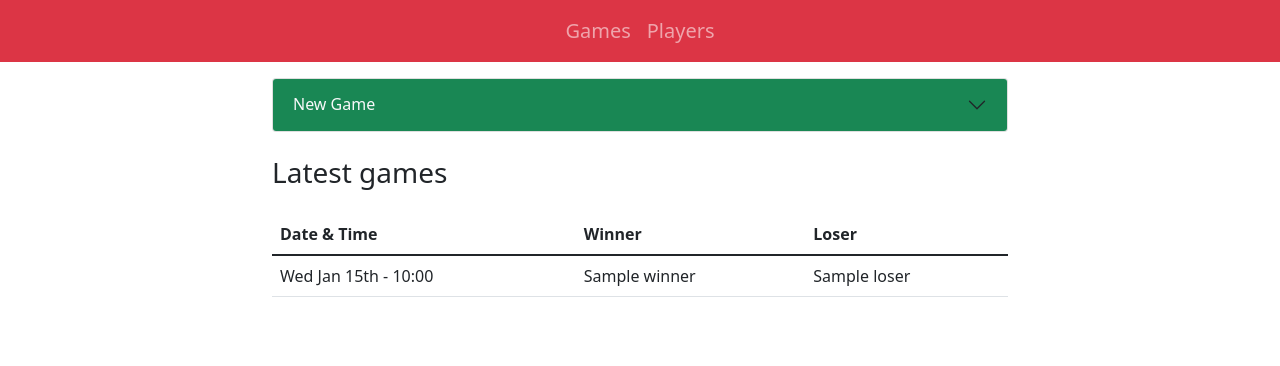
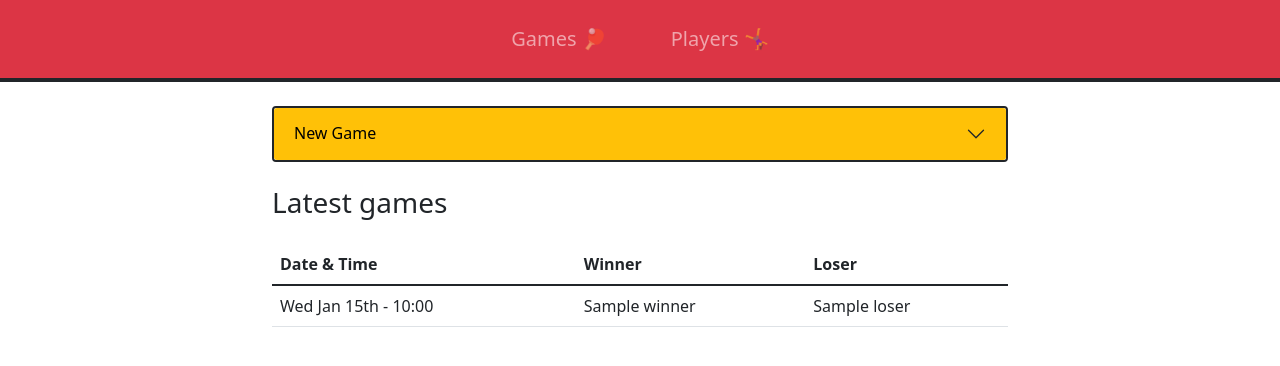
Before and after one commit to jimhoekstra/ping-pong-pals, a Django app: template elo/templates/elo/games.html in a window 1280 px wide. Shown: the top 366 px of the page. Run offline with Django 3.2, Linux system fonts and the light colour scheme; the template is opened without the code that fills it: most values are stand-ins (such as "Sample title", 1, 10 or a date in 2020); form fields are guessed from the names that the template uses.

Commit message:
small style updates

```diff
--- a/elo/static/elo/style.css
+++ b/elo/static/elo/style.css
@@ -5,3 +5,7 @@
 .nav-link {
     font-size: 20px;
 }
+
+.accordion-button {
+    color: rgb(0, 0, 0) !important;
+}
--- a/elo/templates/elo/games.html
+++ b/elo/templates/elo/games.html
@@ -3,9 +3,9 @@
 {% block content %}
 
 <div class="accordion" id="newGameAccordion">
-    <div class="accordion-item">
+    <div class="accordion-item border border-2 border-dark">
         <h2 class="accordion-header" id="headingOne">
-            <button class="accordion-button collapsed bg-success text-light" type="button" data-bs-toggle="collapse"
+            <button class="accordion-button collapsed bg-warning" type="button" data-bs-toggle="collapse"
                     data-bs-target="#newGameCollapse" aria-expanded="false" aria-controls="newGameCollapse">
                 New Game
             </button>
--- a/elo/templates/elo/navbar.html
+++ b/elo/templates/elo/navbar.html
@@ -1,4 +1,4 @@
-<nav class="navbar navbar-expand-lg navbar-dark bg-danger mb-3">
+<nav class="navbar navbar-expand-lg navbar-dark bg-danger mb-4 py-3 border-bottom border-dark border-4">
     <div class="container-fluid">
         <button class="navbar-toggler" type="button" data-bs-toggle="collapse" data-bs-target="#navbarSupportedContent"
                 aria-controls="navbarSupportedContent" aria-expanded="false" aria-label="Toggle Navigation">
@@ -6,13 +6,13 @@
         </button>
         <div class="collapse navbar-collapse" id="navbarSupportedContent">
             <ul class="navbar-nav me-auto mb-2 mb-lg-0 mx-auto">
-                <li class="nav-item">
+                <li class="nav-item mx-4">
                     <a class="nav-link{% if current_view == 'games' %} active{% endif %}" aria-current="page"
-                            href="{% url 'games' %}">Games</a>
+                            href="{% url 'games' %}">Games 🏓</a>
                 </li>
-                <li class="nav-item">
+                <li class="nav-item mx-4">
                     <a class="nav-link{% if current_view == 'players' %} active{% endif %}" aria-current="page"
-                            href="{% url 'players' %}">Players</a>
+                            href="{% url 'players' %}">Players 🤸‍♀️</a>
                 </li>
             </ul>
         </div>
--- a/elo/templates/elo/players.html
+++ b/elo/templates/elo/players.html
@@ -3,9 +3,9 @@
 {% block content %}
 
 <div class="accordion" id="newPlayerAccordion">
-    <div class="accordion-item">
+    <div class="accordion-item border border-2 border-dark">
         <h2 class="accordion-header" id="headingOne">
-            <button class="accordion-button collapsed bg-success text-light" type="button" data-bs-toggle="collapse"
+            <button class="accordion-button collapsed bg-warning" type="button" data-bs-toggle="collapse"
                     data-bs-target="#newPlayerCollapse" aria-expanded="false" aria-controls="newPlayerCollapse">
                 New Player
             </button>
--- a/scoreboard/settings.py
+++ b/scoreboard/settings.py
@@ -12,6 +12,7 @@ https://docs.djangoproject.com/en/4.0/ref/settings/
 
 from pathlib import Path
 import os
+import secrets
 
 
 # Build paths inside the project like this: BASE_DIR / 'subdir'.
@@ -22,7 +23,7 @@ BASE_DIR = Path(__file__).resolve().parent.parent
 # See https://docs.djangoproject.com/en/4.0/howto/deployment/checklist/
 
 # SECURITY WARNING: keep the secret key used in production secret!
-SECRET_KEY = os.environ['DJANGO_SECRET_KEY']
+SECRET_KEY = os.getenv('DJANGO_SECRET_KEY', default=secrets.token_hex(32))
 
 # SECURITY WARNING: don't run with debug turned on in production!
 DEBUG = True
```
Also changed, not shown: elo/models.py (+4 -3 lines).
